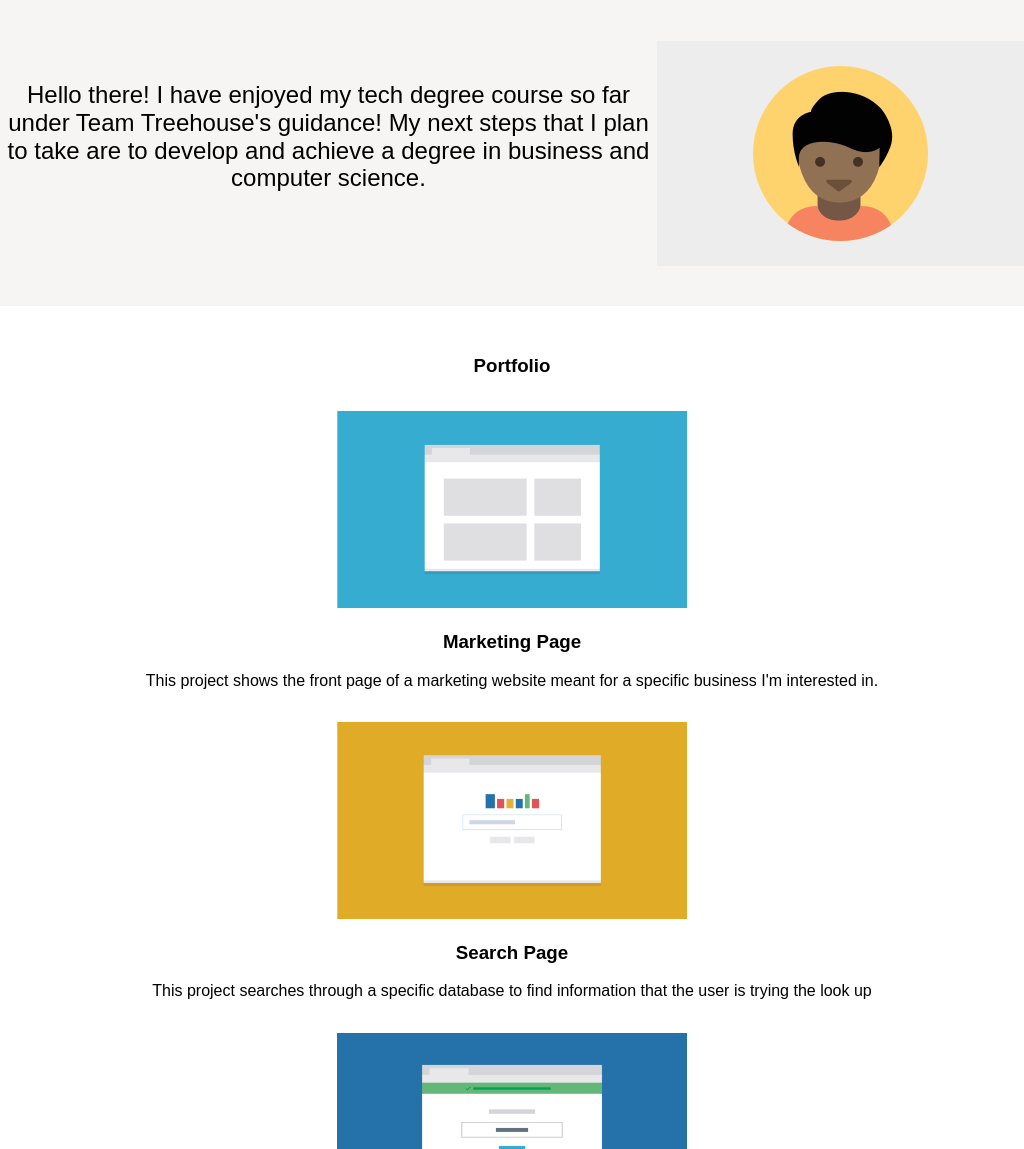
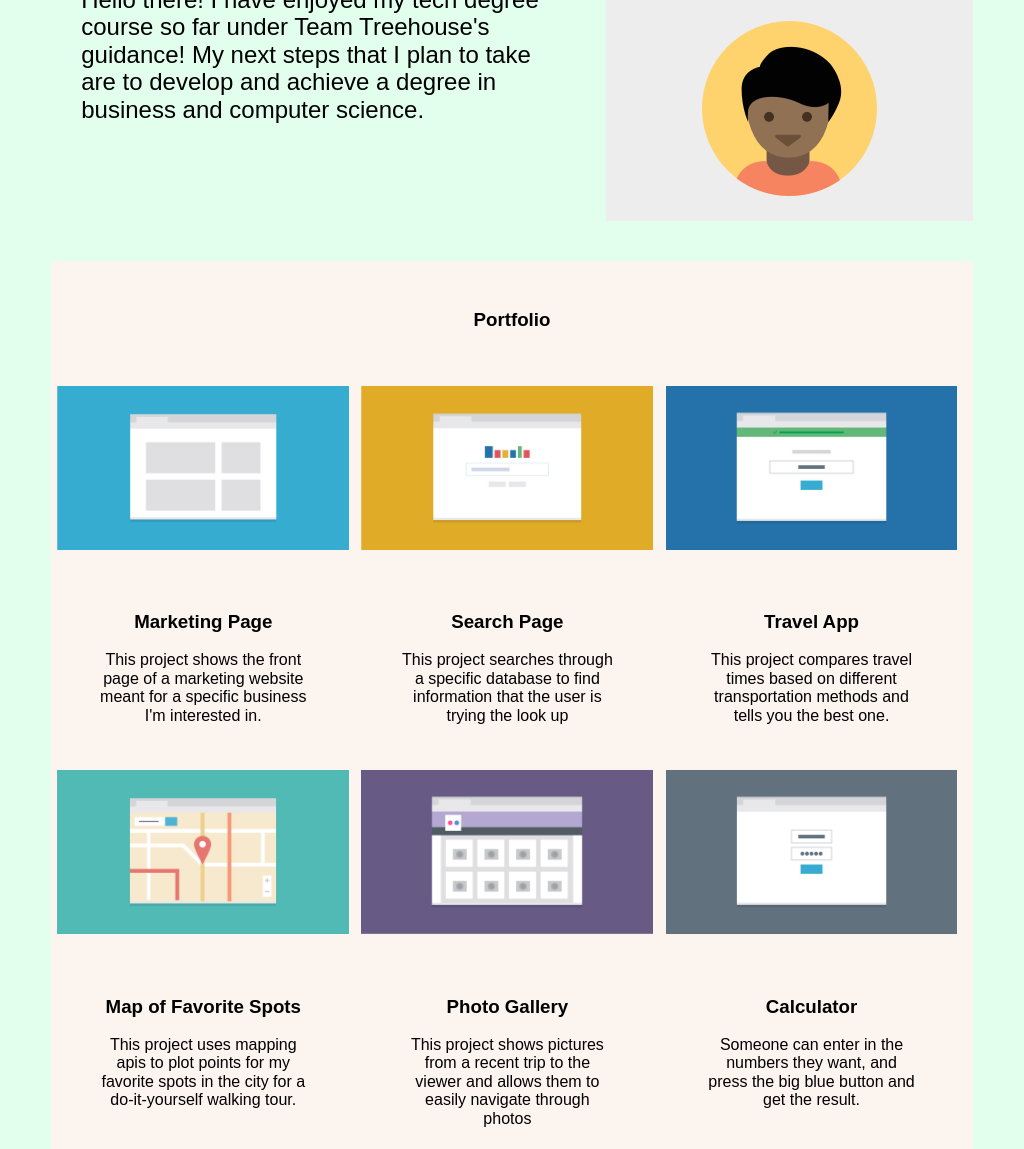
Before and after one commit to Camoscully/responsive_layout_v2.0, a plain HTML site: page index.html in a window 1024 px wide. Shown: the part 148-1297 px from the top of the page. Drawn offline with Linux system fonts and the light colour scheme; files whose address does not match are found by name; a web font is replaced by a local one.

Commit message:
Edit 3 - Beta [Final]
Final Submission in Beta.

```diff
--- a/CSS/styles.css
+++ b/CSS/styles.css
@@ -4,8 +4,8 @@
 
 body {
   display: inline-block;
-  background-color: #f7f4f4;
-  font-family: Bellefair, sans-serif, cursive;
+  background-color: #e2ffee;
+  font-family: Macondo, sans-serif, Bellefair, cursive;
   font-size: 16px;
 }
 
@@ -14,7 +14,14 @@ li a {
   text-decoration: none;
   font-size: 1.4em;
   font-weight: bold;
-  color: grey;
+  color: black;
+}
+
+h4 a {
+  Padding: 10px 10px;
+  text-decoration: none;
+  font-weight: bold;
+  color: black;
 }
 
 h1 {
@@ -22,12 +29,12 @@ h1 {
 }
 
 main {
-  background-color: white;
+  background-color: #fcf4ef;
 }
 
 a {
   text-decoration-line: none;
-  color: grey;
+  color: black;
 }
 
 hr {
@@ -38,6 +45,13 @@ hr {
 
 .main-header {
   text-align: center;
+  background-color: black;
+  color: white;
+}
+
+.main-heading {
+  padding-left: 10px;
+  font-family: Bellefair;
 }
 
 .main-nav {
@@ -47,7 +61,7 @@ hr {
 .main-nav li {
   margin: 5px 0;
   padding: 10px 0;
-  background-color: white;
+  background-color: #fcf4ef;
   display: block;
 }
 
@@ -77,13 +91,16 @@ hr {
 }
 
 .bold {
-  weight: bolder;
+  font-weight: bold;
 }
 
 .footer-nav {
- border-top: solid 1px grey;
+  border-top: solid 1px black;
 }
 
+.contact-br {
+  display: none;
+}
 
 /*---Page Layout---*/
 
@@ -91,14 +108,13 @@ main {
   padding: 30px 0;
 }
 
-.main-1 img,
-.main-2 img {
+.main-cont img {
   padding-top: 1em;
 }
 
 .expertise {
   padding: 20px 0;
-  background-color: white;
+  background-color: #fcf4ef;
   margin: 30px 0;
 }
 
@@ -109,6 +125,11 @@ main {
 #footer-left {
   float: left;
   text-transform: none;
+  font-family: Bellefair;
+}
+
+#footer-buttons {
+  display: none;
 }
 
 .footer-nav h4 {
@@ -130,9 +151,9 @@ a:hover {
   content: "";
 }
 
-/*---Media Queries---*/
+/*---Tablet Media Queries---*/
 
-@media (min-width:768px) {
+@media (min-width:768px) and (max-width:1024px) {
 
 
 
@@ -157,15 +178,197 @@ a:hover {
 }
 
 .intro-text {
-  padding: 80px 40px 0 0;
+  padding: 60px 0 0 30px;
   font-size: 1.5em;
+  max-width: 50%;
+  text-align: left;
 }
 
-.main-1 img,
-.main-2 img {
-  display: inline-block;
-  max-width:350px;
-  width: 85%;
+
+
+.main-cont img {
+  max-width:100%;
+  width: 96%;
+  max-height: 100%;
+}
+
+.m1-i1,
+.m1-i3,
+.m2-i2 {
+  float: left;
+  width: 50%;
+  position: relative;
+  padding-bottom: 160px;
+}
+
+.m1-i2,
+.m2-i1,
+.m2-i3 {
+  float: left;
+  width: 50%;
+  position: relative;
+  padding-bottom: 160px;
+}
+
+.m1-d1,
+.m1-d2,
+.m1-d3,
+.m2-d1,
+.m2-d2,
+.m2-d3 {
+  width: 70%;
+  padding: 0;
+  position: absolute;
+  top: 62%;
+  right: 15%;
+}
+
+.m1-d2,
+.m2-d1,
+.m2-d3 {
+  float: left;
+
+}
+
+.m1-d1,
+.m1-d3,
+.m2-d2 {
+  float: left;
+}
+
+.expertise section {
+  font-size: 1.25em;
+}
+
+.contact-br {
+  display: initial;
+}
+
+.footer-bar h4 {
+  padding: 0 10px;
+  float: right;
+}
+
+#footer-buttons {
+  display: initial;
+}
+
+#top-button {
+  display: none;
 }
 
 }
+
+/*---Desktop Media Queries---*/
+
+@media (min-width: 1024px) {
+
+  body {
+      padding: 0 5%;
+  }
+
+  .main-heading {
+    float: left;
+  }
+
+  .main-nav {
+    text-align: center;
+    margin: 18px auto 0;
+    float: right;
+  }
+
+  .main-nav li {
+    display: inline-block;
+    margin: 0 10px;
+  }
+
+  .main-nav li a {
+    padding: 30px 30px;
+  }
+
+  .top-img {
+    float: right;
+    width: 40%;
+    margin: 40px auto;
+  }
+
+  .intro-text {
+    padding: 30px 0 0 30px;
+    font-size: 1.5em;
+    max-width: 50%;
+    text-align: left;
+  }
+
+  .main-cont img {
+    max-width:100%;
+    width: 96%;
+    max-height: 100%;
+    margin: 20px 0;
+  }
+
+  .m1-i1,
+  .m1-i3,
+  .m2-i2 {
+    float: left;
+    width: 33%;
+    position: relative;
+    padding-bottom: 130px;
+    margin-bottom: 30px;
+  }
+
+  .m1-i2,
+  .m2-i1,
+  .m2-i3 {
+    float: left;
+    width: 33%;
+    position: relative;
+    padding-bottom: 130px;
+    margin-bottom: 30px;
+  }
+
+  .m1-d1,
+  .m1-d2,
+  .m1-d3,
+  .m2-d1,
+  .m2-d2,
+  .m2-d3 {
+    width: 70%;
+    padding: 30px 0 0;
+    position: absolute;
+    top: 60%;
+    right: 15%;
+  }
+
+  .m1-d2,
+  .m2-d1,
+  .m2-d3 {
+    float: left;
+  }
+
+  .m1-d1,
+  .m1-d3,
+  .m2-d2 {
+    float: left;
+  }
+
+  .expertise section {
+    font-size: 1.25em;
+  }
+
+  .contact-br {
+    display: initial;
+  }
+
+  .footer-bar h4 {
+    padding: 0 10px;
+    float: right;
+  }
+
+  #footer-buttons {
+    display: initial;
+  }
+
+  #top-button {
+    display: none;
+
+}
--- a/index.html
+++ b/index.html
@@ -5,10 +5,11 @@
     <meta name="viewport" content="width=device-width,initial-scale=1" />
     <link rel="stylesheet" type="text/css" href="CSS/styles.css" />
     <link href="https://fonts.googleapis.com/css?family=Bellefair" rel="stylesheet">
+    <link href="https://fonts.googleapis.com/css?family=Macondo" rel="stylesheet">
     <title>Cameron's Responsive Layout</title>
   </head>
 
-  <body>
+  <body class="clearfix">
     <header class="main-header clearfix">
       <h1 class="main-heading">Cameron Scully</h1>
       <nav>
@@ -29,41 +30,65 @@
       </p>
     </div>
 
-    <main class="main-cont center">
-      <h3 id="portfolio">Portfolio</h3>
+    <main class=" clearfix main-cont center">
+      <h3 id="Portfolio">Portfolio</h3>
 
-     <div class="main-1">
+        <div class="m1-i1 clearfix center">
         <img src="images/portfolio-1.png" class="img" alt="The 1st example graphic for the page's portfolio." />
+          <description class="m1-d1 clearfix">
             <h3>Marketing Page</h3>
             <p>This project shows the front page of a marketing website meant
               for a specific business I'm interested in.</p>
+          </description>
+        </div>
+
+        <div class="m1-i2 clearfix center">
         <img src="images/portfolio-2.png" class="img" alt="The 1st example graphic for the page's portfolio." />
+          <description class="m1-d2 clearfix">
             <h3>Search Page</h3>
             <p>This project searches through a specific database to find
               information that the user is trying the look up</p>
+          </description>
+        </div>
+
+        <div class="m1-i3 clearfix center">
         <img src="images/portfolio-3.png" class="img" alt="The 1st example graphic for the page's portfolio." />
+          <description class="m1-d3 clearfix">
             <h3>Travel App</h3>
             <p>This project compares travel times based on different transportation
               methods and tells you the best one.</p>
+          </description>
         </div>
 
-     <div class="main-2">
+        <div class="m2-i1 clearfix center">
         <img src="images/portfolio-4.png" class="img" alt="The 1st example graphic for the page's portfolio." />
+          <description class="m2-d1 clearfix">
             <h3>Map of Favorite Spots</h3>
             <p>This project uses mapping apis to plot points for my favorite
             spots in the city for a do-it-yourself walking tour.</p>
+          </description>
+        </div>
+
+        <div class="m2-i2 clearfix center">
         <img src="images/portfolio-5.png" class="img" alt="The 1st example graphic for the page's portfolio." />
+          <description class="m2-d2 clearfix">
             <h3>Photo Gallery</h3>
             <p>This project shows pictures from a recent trip to the viewer and
               allows them to easily navigate through photos</p>
+          </description>
+        </div>
+
+        <div class="m2-i3 clearfix center">
         <img src="images/portfolio-6.png" class="img" alt="The 1st example graphic for the page's portfolio." />
+          <description class="m2-d3 clearfix">
             <h3>Calculator</h3>
             <p>Someone can enter in the numbers they want, and press the big blue
               button and get the result.</p>
+          </description>
         </div>
     </main>
 
-    <div class="center expertise">
+    <div class="center expertise clearfix">
       <section>
           <hr />
           <h3 id="Expertise">Expertise</h3>
@@ -76,7 +101,6 @@
           <li>Basic Enlish Comprehension</li>
           <li>A Proactive Learning Space</li>
           <li>Hydration / Well-nourished </li>
-        <br />
         <hr />
         </ul>
       </section>
@@ -86,17 +110,24 @@
      <div class="footer-section">
       <h3 class="bold" id="Contact">Contact</h3>
       <p>
-      If you're interested in chatting or want more information about what I've been
-      working on, I'd love to hear from you!
+      If you're interested in chatting or want more information <br class="contact-br"/>
+      about what I've been working on, I'd love to hear from you!
       </p>
       <address>
-        Phone  +1 (111) 555-1234 <br><br />
-        Email  email@yoursite.com
+        Phone - +1 (111) 555-1234 <br><br />
+        Email - email@yoursite.com
       </address>
      </div>
      <div class="footer-nav">
        <h4 id="footer-left">Cameron Scully</h4>
-       <h4><a href="#">Back to top<a></h4>
+       <h4 id="top-button"><a href="#">Back to top</a></h4>
+       <div class="footer-bar">
+         <h4><a href="#Contact">Contact</a></h4>
+         <h4><a href="#Expertise">Expertise</a></h4>
+         <h4><a href="#Portfolio">Portfolio</a></h4>
+         <h4><a href="index.html">Home</a></h4>
+
+      </div>
      </div>
    </footer>
 
```
Lines whose indentation alone changed are shown as unchanged.
